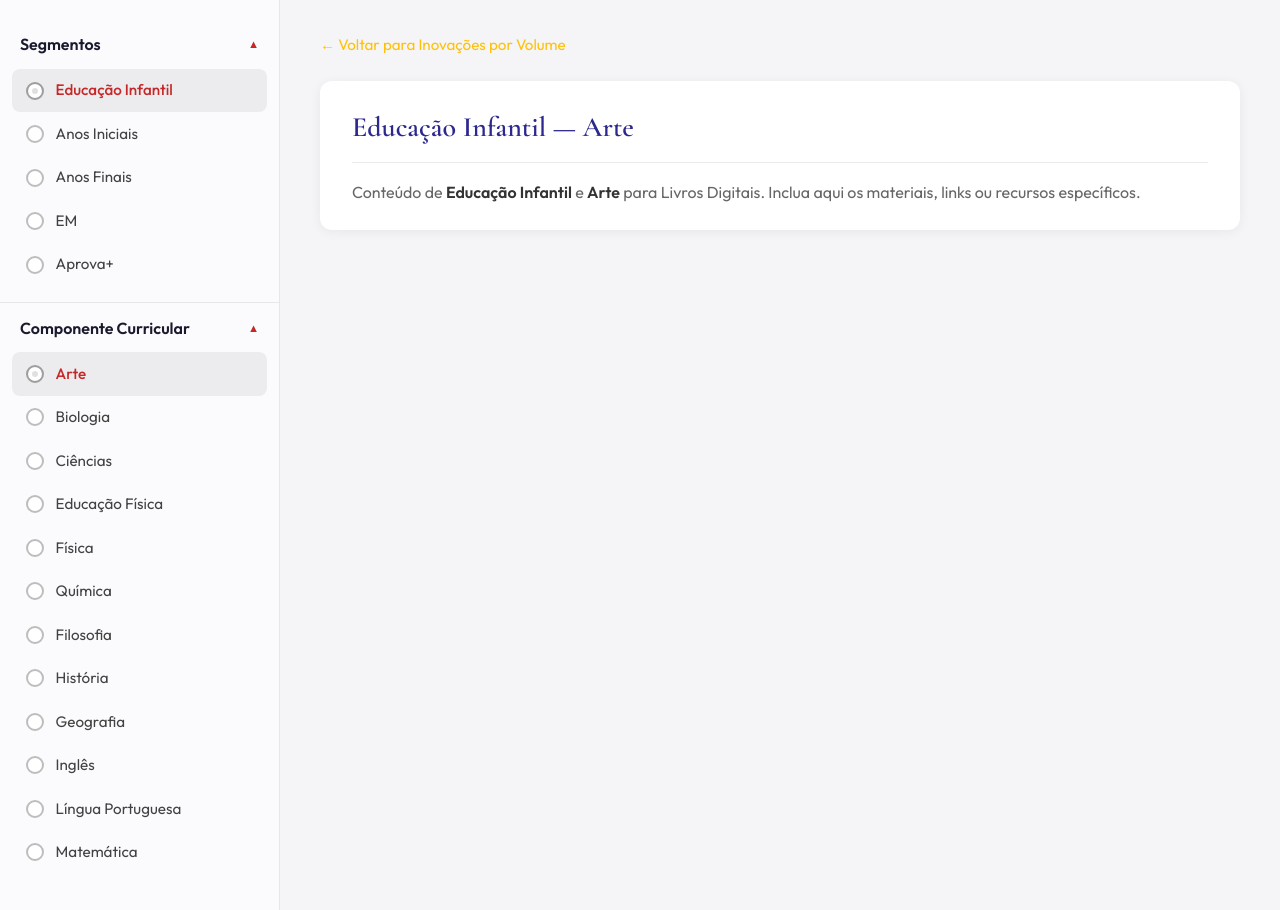
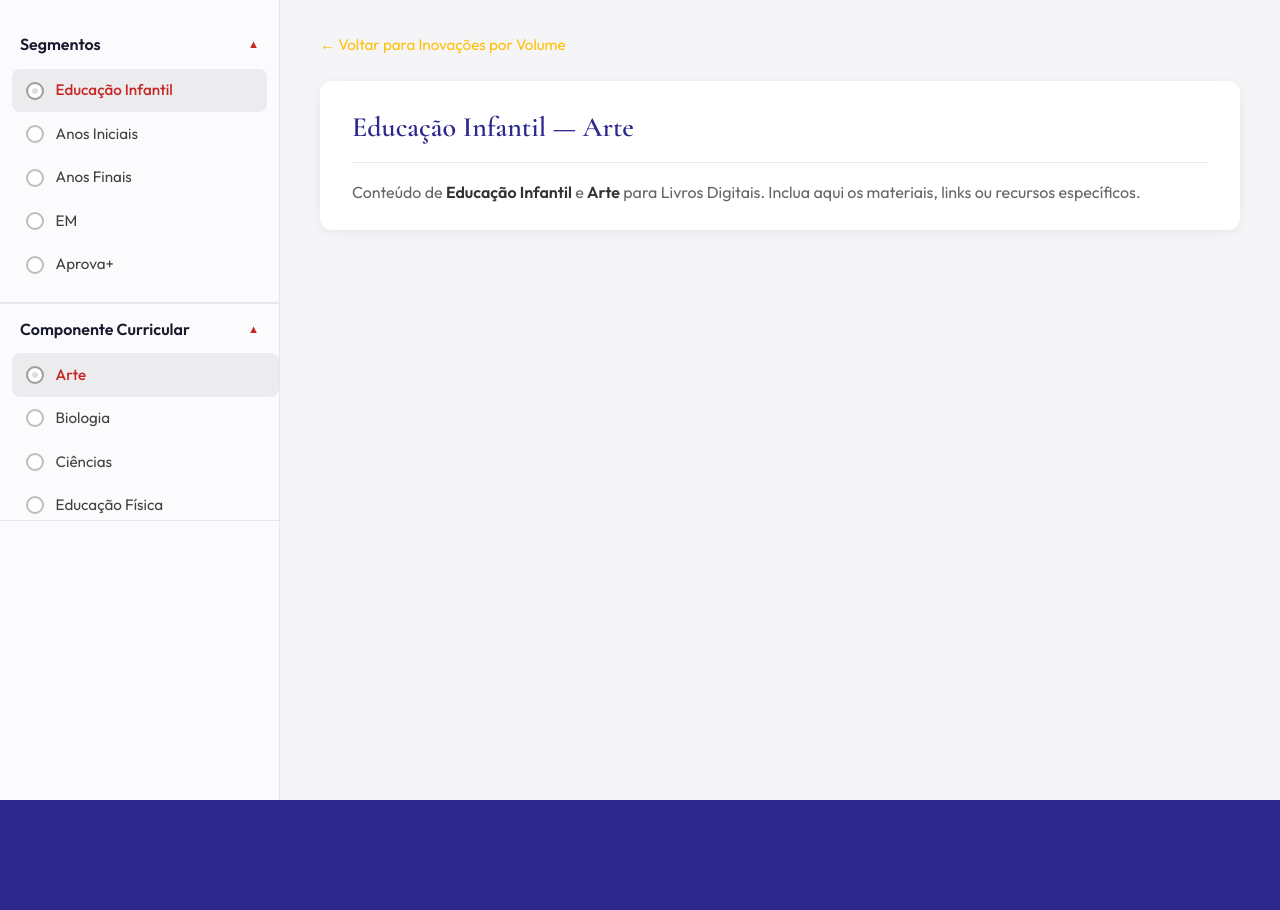
Before and after one commit to naygracioliarco/plataforma_SAE, a React (Vite) app: page /volume/1 in a window 1280 px wide. After the commit the page ends 800 px from the top, so only its background shows below. Built offline with nearby package versions, Linux system fonts and the light colour scheme.

Commit message:
adicionando barra de rolagem no filtro

```diff
--- a/src/App.css
+++ b/src/App.css
@@ -581,6 +581,33 @@ section.volume.visible {
 
 .filtro-bloco-opcoes {
   padding: 0 1.25rem 1rem;
+  border-bottom: 1px solid rgba(0, 0, 0, 0.08);
+}
+
+/* No máximo 4 itens visíveis; o restante com scroll */
+.filtro-bloco-opcoes--scroll {
+  max-height: 10.5rem;
+  overflow-y: auto;
+  padding-right: 0.5rem;
+  border-bottom: 1px solid rgba(0, 0, 0, 0.08);
+}
+
+.filtro-bloco-opcoes--scroll::-webkit-scrollbar {
+  width: 6px;
+}
+
+.filtro-bloco-opcoes--scroll::-webkit-scrollbar-track {
+  background: rgba(0, 0, 0, 0.06);
+  border-radius: 3px;
+}
+
+.filtro-bloco-opcoes--scroll::-webkit-scrollbar-thumb {
+  background: rgba(0, 0, 0, 0.2);
+  border-radius: 3px;
+}
+
+.filtro-bloco-opcoes--scroll::-webkit-scrollbar-thumb:hover {
+  background: rgba(0, 0, 0, 0.3);
 }
 
 .filtro-opcao {
@@ -744,7 +771,7 @@ section.volume.visible {
     padding: 1rem 0;
   }
 
-  .filtro-bloco-opcoes {
+  .filtro-bloco-opcoes:not(.filtro-bloco-opcoes--scroll) {
     display: flex;
     flex-wrap: wrap;
     gap: 0.35rem;
@@ -754,6 +781,10 @@ section.volume.visible {
     flex: 1 1 auto;
     min-width: 120px;
     padding: 0.5rem 0.75rem;
+  }
+
+  .filtro-bloco-opcoes--scroll .filtro-opcao {
+    min-width: 0;
   }
 
   .detalhe-main {
--- a/src/pages/VolumeDetalhe.jsx
+++ b/src/pages/VolumeDetalhe.jsx
@@ -2,7 +2,7 @@ import { useState } from 'react'
 import { Link, useParams } from 'react-router-dom'
 import { volumes, SEGMENTOS, COMPONENTES_CURRICULARES } from '../data/volumes'
 
-function FiltroBloco({ titulo, opcoes, valorAtivo, onChange, aberto, onToggle }) {
+function FiltroBloco({ titulo, opcoes, valorAtivo, onChange, aberto, onToggle, comScroll }) {
   return (
     <div className="filtro-bloco">
       <button
@@ -15,7 +15,7 @@ function FiltroBloco({ titulo, opcoes, valorAtivo, onChange, aberto, onToggle })
         <span className="filtro-bloco-chevron" aria-hidden>{aberto ? '▲' : '▼'}</span>
       </button>
       {aberto && (
-        <div className="filtro-bloco-opcoes">
+        <div className={`filtro-bloco-opcoes ${comScroll ? 'filtro-bloco-opcoes--scroll' : ''}`}>
           {opcoes.map((opcao) => (
             <label
               key={opcao}
@@ -75,6 +75,7 @@ export default function VolumeDetalhe() {
           onChange={setComponenteAtivo}
           aberto={componenteAberto}
           onToggle={() => setComponenteAberto((a) => !a)}
+          comScroll
         />
       </aside>
 
```
